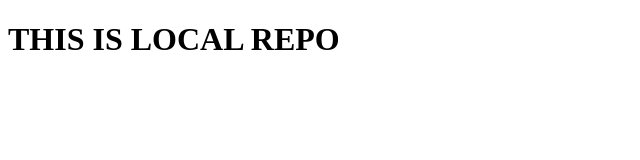
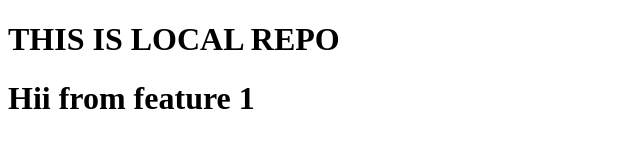
Before and after one commit to namrata-wadekar11/Local-repo, a plain HTML site: page index.html in a window 1280 px wide. Shown: the whole page, without its empty margins (0-640 px from the left). Drawn offline with Linux system fonts and the light colour scheme.

Commit message:
new featurebranch

```diff
--- a/index.html
+++ b/index.html
@@ -7,5 +7,6 @@
 </head>
 <body>
     <h1>THIS IS LOCAL REPO</h1>
+    <h1>Hii from feature 1</h1>
 </body>
 </html>
```
Also changed, not shown: 1 other file.
